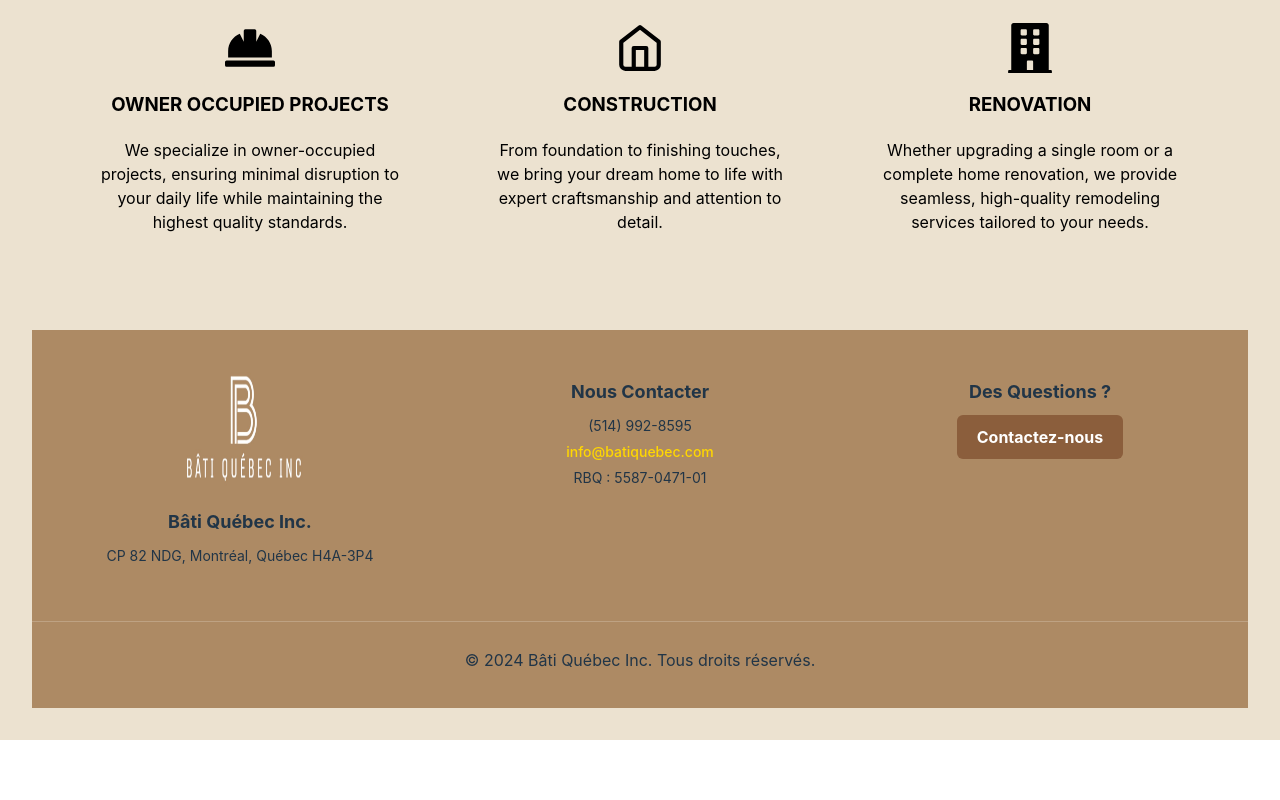
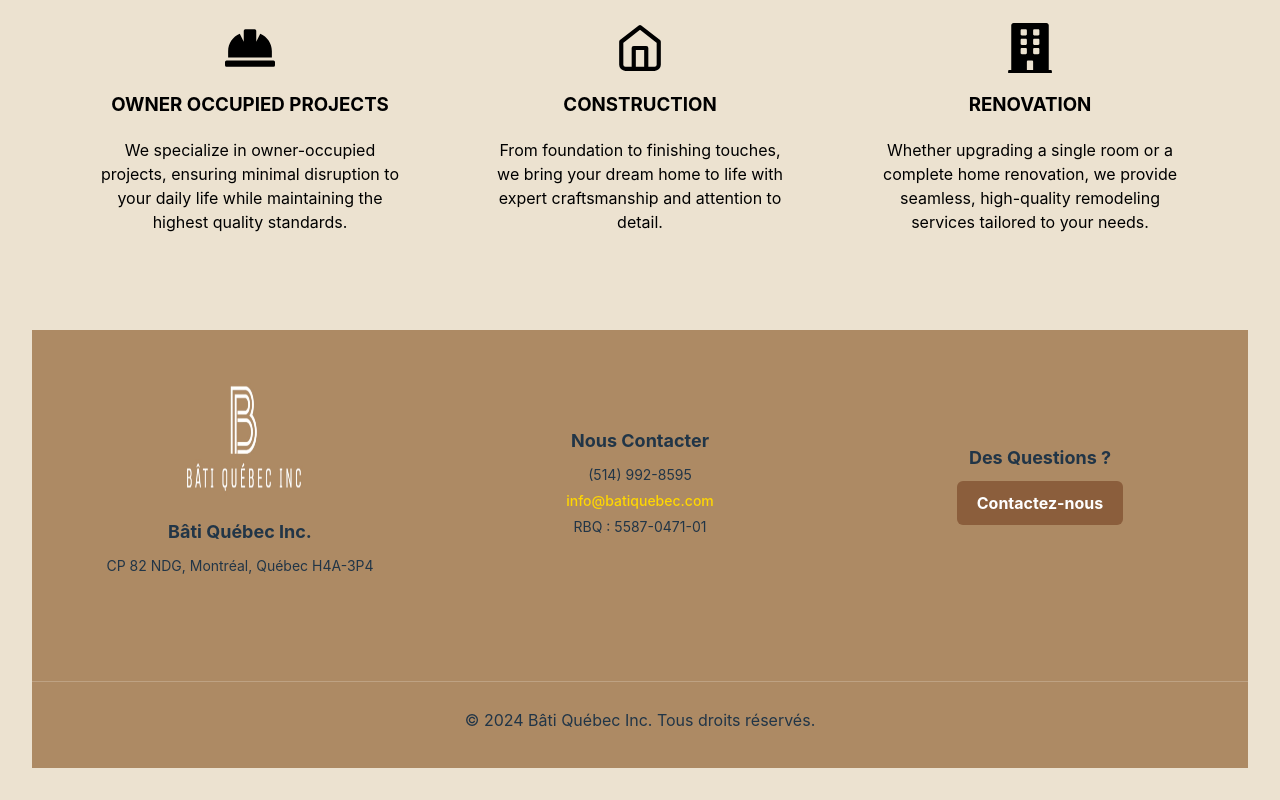
Before and after one commit to MyriamAssam/bati, a React (Vite) app: page / in a window 1280 px wide. Shown: the part 954-1754 px from the top of the page. Before the commit the page ends 1694 px from the top, so only its background shows below. Built offline with nearby package versions, Linux system fonts and the light colour scheme.

Commit message:
Modification style

```diff
--- a/src/App.css
+++ b/src/App.css
@@ -164,13 +164,23 @@ body {
 }
 
 .footer-container {
+
   display: grid;
   grid-template-columns: repeat(auto-fit, minmax(250px, 1fr));
-  gap: 20px;
+  grid-template-rows: auto auto;
+  /* Ajout d'une deuxième ligne */
+  gap: 40px;
+  /* Augmente l'espace entre les éléments */
   max-width: 1200px;
   width: 100%;
-  padding: 10px;
+  padding: 20px;
+  /* Augmente l'espace interne */
+  align-items: center;
+  /* Centre verticalement */
+  justify-content: center;
 }
+
+
 
 
 
```
